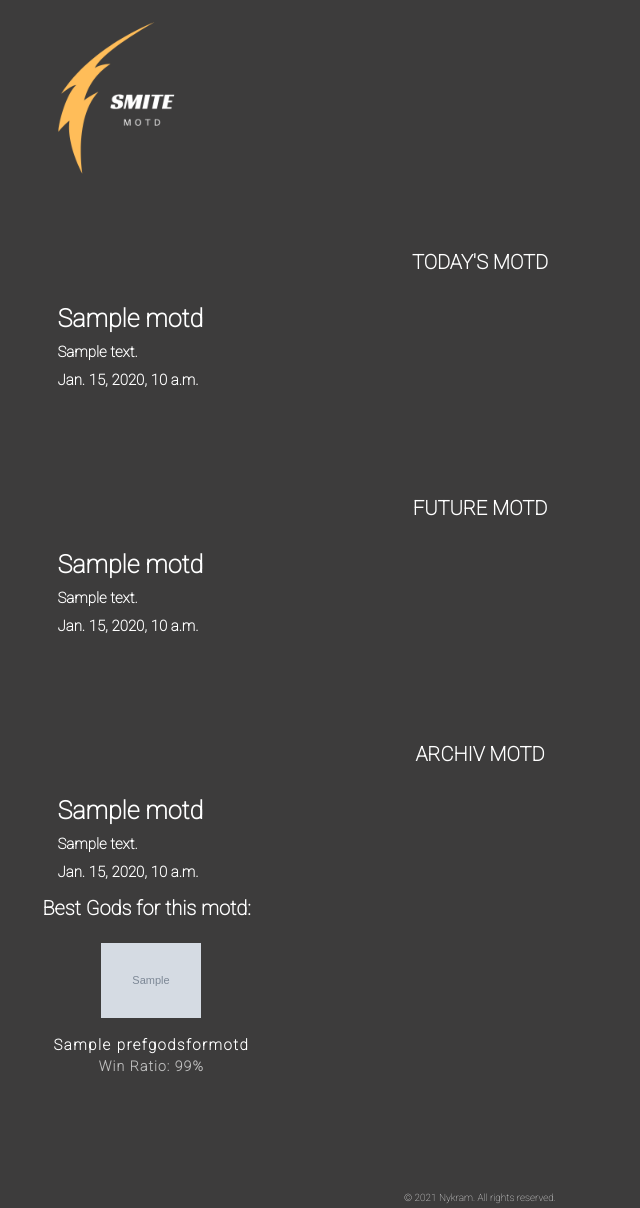
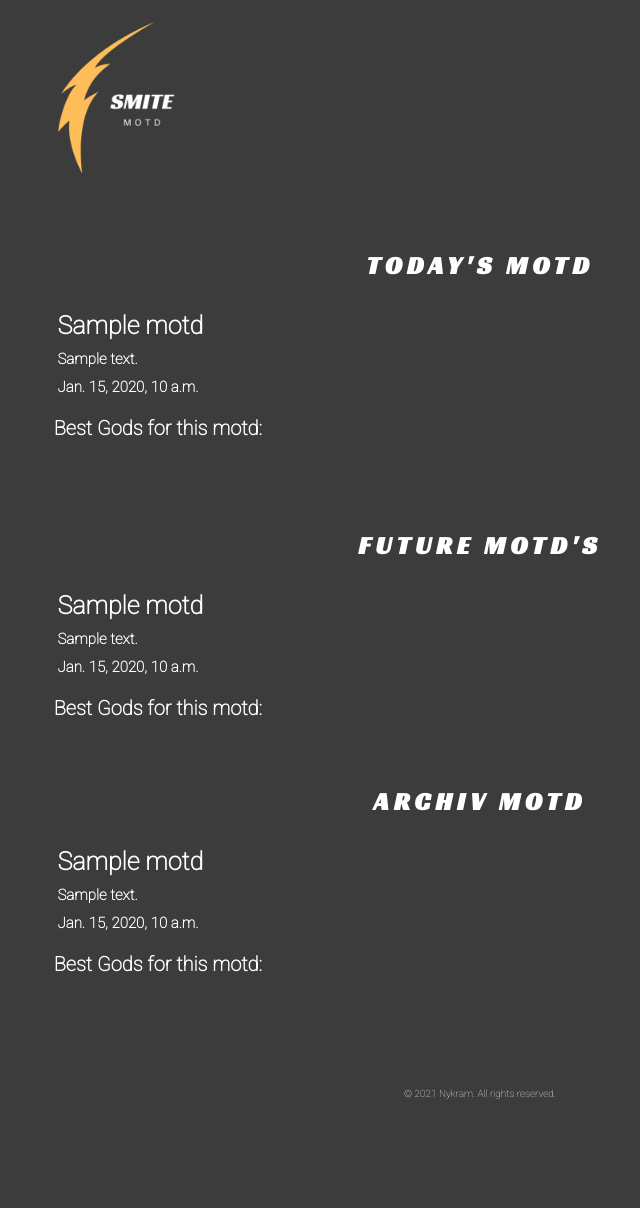
Before and after one commit to xNykram/smite_motd, a Django app: template smite_lore/smite_lore/templates/motd/index.html in a window 1280 px wide. Shown: the whole page, without its empty margins (160-800 px from the left). After the commit the page ends 1099 px from the top, so only its background shows below. Run offline with Django 3.2, Linux system fonts and the light colour scheme; the template is opened without the code that fills it: values that come from a table or form of the project are taken from there, others are empty; tables that the repository leaves empty hold one stand-in row (values such as "Sample post"); grey boxes marked "Sample" are stand-in pictures; parts of the project's set-up code (start-up, migrations or seed data) failed here and were passed over.

Commit message:
Adjust pref gods section

```diff
--- a/smite_lore/smite_lore/static/style.css
+++ b/smite_lore/smite_lore/static/style.css
@@ -1,5 +1,6 @@
 @import url('https://fonts.googleapis.com/css2?family=Roboto:wght@100&display=swap');
 @import url('https://fonts.googleapis.com/css2?family=Montserrat:wght@300&display=swap');
+@import url('https://fonts.googleapis.com/css2?family=Racing+Sans+One&display=swap');
 * {
     padding: 0px;
     margin: 0px;
@@ -33,6 +34,9 @@
 }
 .main-sections h4 {
     padding: 15px;
+    letter-spacing: 5px;
+    font-size: 25px;
+    font-family: 'Racing Sans One', cursive;
 }
 .main-sections .motdcell {
     margin-left: 15%;
@@ -77,12 +81,13 @@
 .gods-pref {
     display: flex;
     justify-content: left;
-    margin-left: 15%;
+    margin-left: 15.5%;
     flex-direction: column;
 }
 .gods-pref .gods-pref-title{
     text-align:left;
     font-size: 20px;
+    padding: 5px;
 }
 .gods-pref .gods-bar{
     display: flex;
@@ -93,19 +98,30 @@
 }
 .gods-pref .gods-bar .god .god-name{
     text-align: center;
-    padding: 3px;
+    padding: 10px;
     letter-spacing: 1.5px;
     }
 .gods-pref .gods-bar .god div{
     display: flex;
     flex-direction: row;
     align-items: center;
-    padding: 15px;
     justify-content: center;
+}
+.gods-pref .gods-bar .god{
+    padding-top: 10px;
+    padding-left: 20px;
+    padding-right: 20px;
 }
 .gods-pref .gods-bar .god .god-wr {
     font-size: 14px;
-    padding: 1px;
+    display: flex;
+    flex-direction: column;
     letter-spacing: 1.1px;
     color: #C0C0C0;
 }
+.gods-pref .gods-bar .god .god-wr div{
+    padding: 2px;
+}
+.gods-pref .gods-bar .god img {
+    box-shadow: 0px 0px 20px 5px rgba(0,0,0,0.34);
+}
--- a/smite_lore/smite_lore/templates/motd/index.html
+++ b/smite_lore/smite_lore/templates/motd/index.html
@@ -26,16 +26,44 @@
                     <div class="motddesc">{{row.description | safe}}</div>
                     <div class="motddate">{{row.date}}</div>
                 </div>
+            <div class="gods-pref">
+                <div class="gods-pref-title">Best Gods for this motd:</div>
+                <div class="gods-bar">
+                    {% for god in gods %}
+                        {% if god.motdName == row.name %}
+                            <div class="god">
+                                <div class="god-image"><img src={{god.godImageUrl}}></div>
+                                <div class="god-name">{{god.godName}}</div>
+                                <div class="god-wr"><div class="title">Win Ratio</div> {{ god.ratio|floatformat }}%</div>
+                            </div>
+                        {% endif %}
+                    {% endfor %}
+                </div>
+            </div>
             {% endfor %}
         </div>
         <div class="main-sections main-con-next">
-            <h4>FUTURE MOTD</h4>
+            <h4>FUTURE MOTD'S</h4>
                 {% for row in future_motd %}
                     <div class="motdcell">
                         <div class="motdname">{{row.name|safe}}</div>
                         <div class="motddesc">{{row.description | safe}}</div>
                         <div class="motddate">{{row.date}}</div>
                     </div>
+            <div class="gods-pref">
+                <div class="gods-pref-title">Best Gods for this motd:</div>
+                <div class="gods-bar">
+                    {% for god in gods %}
+                        {% if god.motdName == row.name %}
+                            <div class="god">
+                                <div class="god-image"><img src={{god.godImageUrl}}></div>
+                                <div class="god-name">{{god.godName}}</div>
+                                <div class="god-wr"><div class="title">Win Ratio</div> {{ god.ratio|floatformat }}%</div>
+                            </div>
+                        {% endif %}
+                    {% endfor %}
+                </div>
+            </div>
                 {% endfor %}
         </div>
         <div class="main-sections main-con-prev">
@@ -50,11 +78,11 @@
                 <div class="gods-pref-title">Best Gods for this motd:</div>
                 <div class="gods-bar">
                     {% for god in gods %}
-                        {% if god.motdID == row.motdID %}
+                        {% if god.motdName == row.name %}
                             <div class="god">
                                 <div class="god-image"><img src={{god.godImageUrl}}></div>
                                 <div class="god-name">{{god.godName}}</div>
-                                <div class="god-wr">Win Ratio: 99%</div>
+                                <div class="god-wr"><div class="title">Win Ratio</div> {{ god.ratio|floatformat }}%</div>
                             </div>
                         {% endif %}
                     {% endfor %}
--- a/smite_lore/smite_lore/views.py
+++ b/smite_lore/smite_lore/views.py
@@ -15,7 +15,5 @@
     future_motd = Motd.objects.filter(date__range=[tomorrow, future])
     archiv_motd = Motd.objects.filter(date__range=[oldest_motd, yesterday]).order_by('-date')
     gods = PrefGodsForMotd.objects.all()
-    list_of_motds = ListOfMotds.objects.all()
     return render(request, 'motd/index.html', {'todays_motd': todays_motd, 'future_motd': future_motd,
-                                               'archiv_motd': archiv_motd, 'gods': gods,
-                                               'list_of_motds': list_of_motds})
+                                               'archiv_motd': archiv_motd, 'gods': gods})
```
